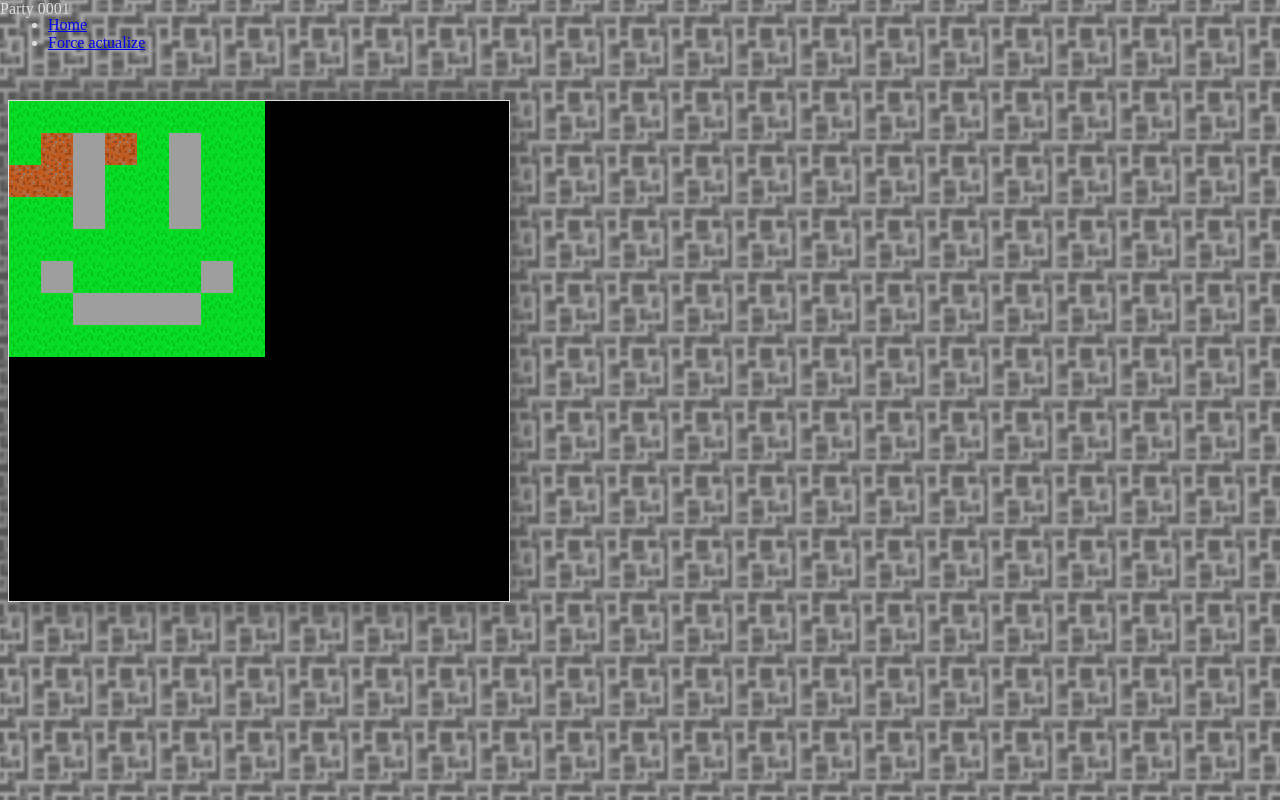
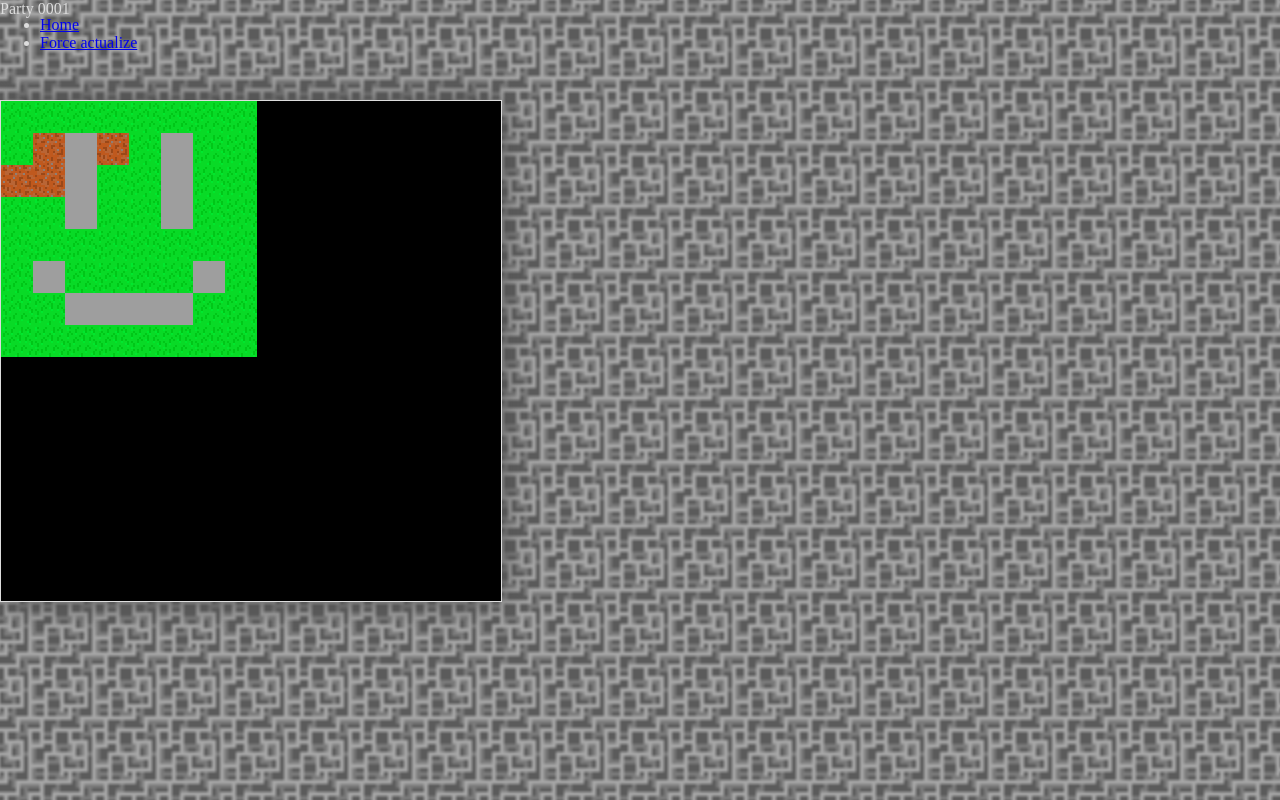
Before and after one commit to adri326/rpg-motor, a PHP site: page /?party=1 in a window 1280 px wide. Run offline with PHP 8.4, Linux system fonts and the light colour scheme; data that the repository does not hold is empty.

Commit message:
Update main.css

```diff
--- a/main.css
+++ b/main.css
@@ -1,4 +1,5 @@
-html {
+body {
+  margin: 0px;
   background-image: url('ressources/bg0000.png');
   background-repeat: repeat;
   background-size: 64px 64px;
@@ -43,7 +44,7 @@ canvas#canvas {
   border: 1px solid #ddd;
   box-shadow: 0px 0px 2em #505050;
 }
-canvas.noBlur {
+canvas.noBlur, body {
   image-rendering: optimizeSpeed;
   image-rendering: -moz-crisp-edges;
   image-rendering: -webkit-optimize-contrast;
```
